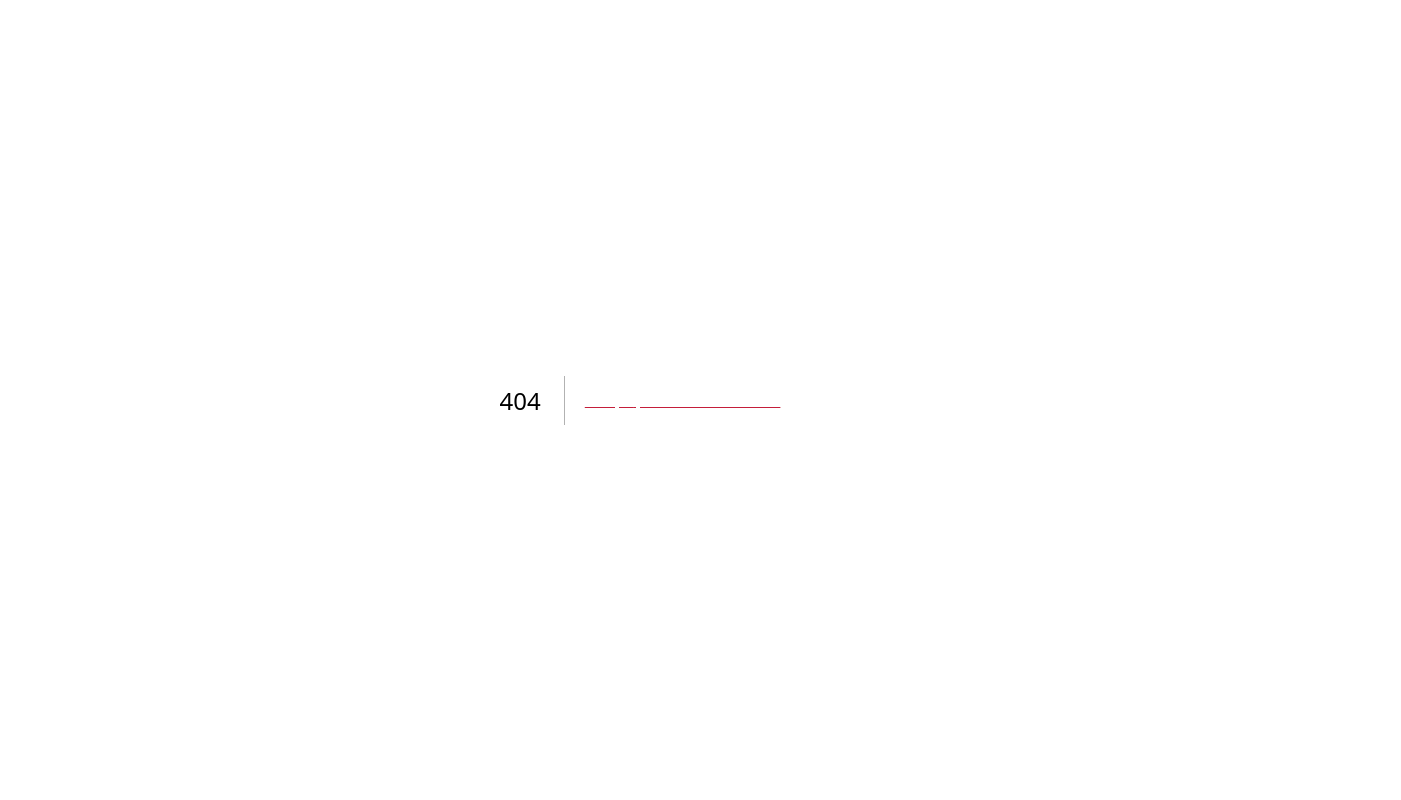
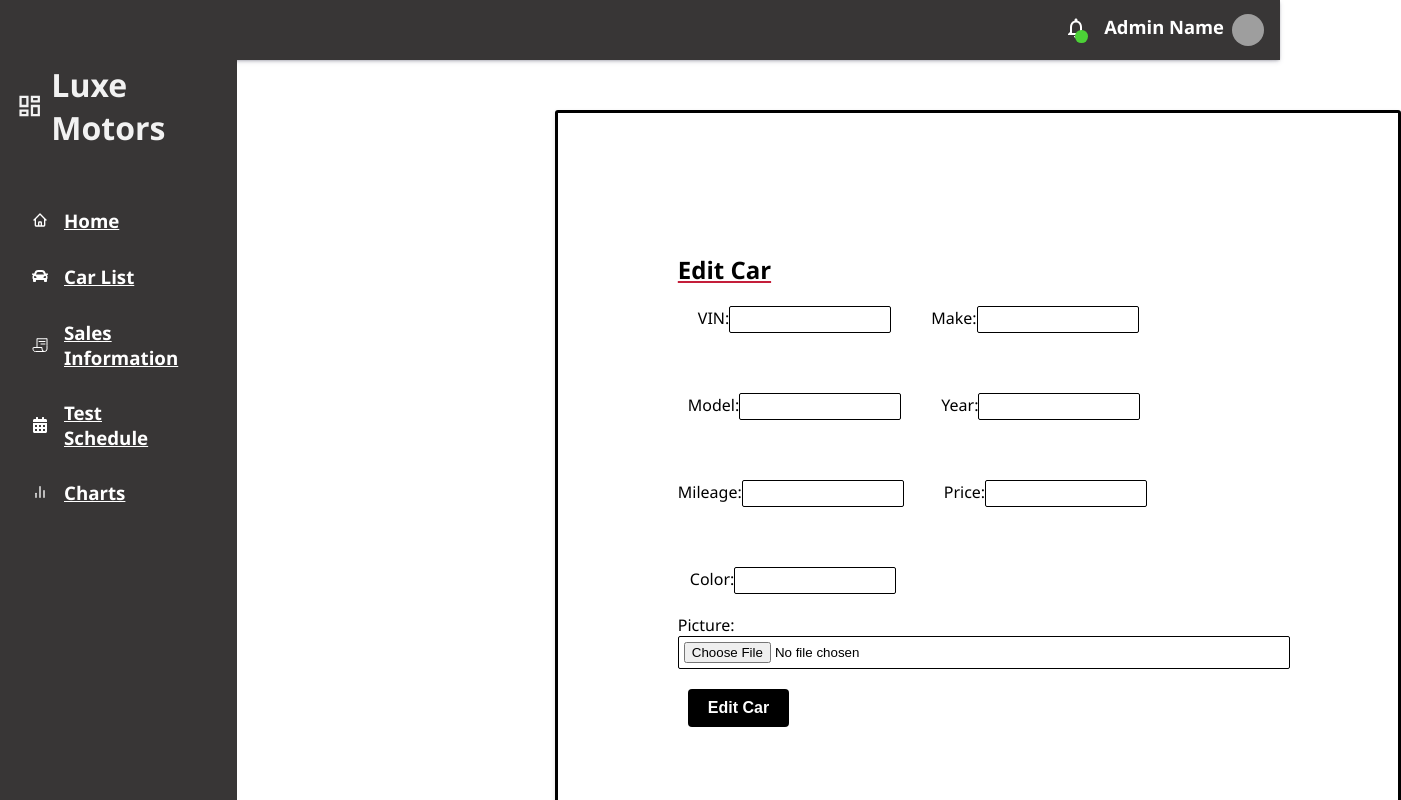
Before and after one commit to bechara-rizk/DealershipTeamOne, a Next.js app: page /dashboard/EditCarForm in a window 1280 px wide. Before the commit this address had no page. Shown: the top 800 px of the page, 1401 px wide, since content can reach past the window. Built offline with nearby package versions, Linux system fonts and the light colour scheme; grey boxes are pictures that could not be loaded.

Commit message:
EditCarForm_Edited

```diff
--- /dev/null
+++ b/src/pages/dashboard/EditCarForm.js
@@ -0,0 +1,116 @@
+import React, { useState } from 'react';
+import DashboardNavbar from '@/components/DashboardNavbar';
+import Sidebar from "@/components/Sidebars";
+
+ const EditCarForm = ({ initialCar }) => {
+    const [vin, setVin] = useState(initialCar ? initialCar.vin : '');
+    const [make, setMake] = useState(initialCar ? initialCar.make : '');
+    const [model, setModel] = useState(initialCar ? initialCar.model : '');
+    const [year, setYear] = useState(initialCar ? initialCar.year : '');
+    const [mileage, setMileage] = useState(initialCar ? initialCar.mileage : '');
+    const [price, setPrice] = useState(initialCar ? initialCar.price : '');
+    const [color, setColor] = useState(initialCar ? initialCar.color : '');
+    const [picture, setPicture] = useState(initialCar ? initialCar.picture : null);
+
+  const handleSubmit = (e) => {
+    e.preventDefault();
+
+  }
+
+  const handlePictureChange = (e) => {
+    setPicture(e.target.files[0]);
+  }
+
+  return (
+    <div className="side-content">
+    <DashboardNavbar/> <Sidebar />
+    <div className="edit_car_form">
+
+    <div className="edit_car">
+    <form className="edit-car-form-container" onSubmit={handleSubmit}>
+    <h2 className='Edit-Car-Heading'>Edit Car</h2>
+    <div className="inputs_margin">
+      <label className="vin">
+        VIN:
+        <input
+          className="input-field"
+          type="text"
+          value={vin}
+          onChange={(e) => setVin(e.target.value)}
+          required />
+      </label>
+      <label className="make">
+        Make:
+        <input
+          className="input-field"
+          type="text"
+          value={make}
+          onChange={(e) => setMake(e.target.value)}
+          required />
+      </label>
+      </div>
+      <div className="inputs_margin">
+      <label className="model">
+        Model:
+        <input
+          className="input-field"
+          type="text"
+          value={model}
+          onChange={(e) => setModel(e.target.value)}
+          required />
+      </label>
+      <label className="year">
+        Year:
+        <input
+          className="input-field"
+          type="text"
+          value={year}
+          onChange={(e) => setYear(e.target.value)}
+          required />
+      </label>
+      </div>
+      <div className="inputs_margin">
+      <label className="mileage">
+        Mileage:
+        <input
+          className="input-field"
+          type="text"          value={mileage}
+          onChange={(e) => setMileage(e.target.value)}
+          required />
+      </label>
+      <label className="price">
+        Price:
+        <input
+          className="input-field"
+          type="text"
+          value={price}
+          onChange={(e) => setPrice(e.target.value)}
+          required />
+      </label>
+      </div>
+      <label className="color">
+        Color:
+        <input
+          className="input-field"
+          type="text"
+          value={color}
+          onChange={(e) => setColor(e.target.value)}
+          required />
+      </label>
+      <label className="picturecaredit">
+        Picture:
+        <input
+          className="input-field"
+          type="file"
+          accept="image/*"
+          onChange={handlePictureChange} />
+      </label>
+      <button className="submit-button" type="submit">
+        Edit Car
+      </button>
+    </form></div></div>
+    </div>
+  );
+}
+
+export default EditCarForm;
--- a/src/styles/EditCarForm.css
+++ b/src/styles/EditCarForm.css
@@ -8,7 +8,68 @@
   flex-direction: column;
   align-items: center;
 }
+.containerCarEdit {
+  display: flex;
+  flex-direction: column;
+  align-items: center;
+  background: #1a1919;
+  padding-top: 60px;
+  margin-block-start: 20px;
+  margin-left :150px;
+}
+.edit_car_form {
+  width: 100%;
+  max-width: 600px;
+  height: 80%;
+  color: aliceblue;
+  background: #ffffff;
+  border-radius: 3px;
+  border: solid #000000;
+  box-shadow: 0 2px 5px rgba(0, 0, 0, 0.1);
+  padding: 120px;
+  margin-left :350px;
+  margin-top: 50px;
+}
 
+.Edit-Car-Heading {
+  font-size: 24px;
+  font-weight: bold;
+  color: #000000;
+  margin-bottom: 20px;
+}
+
+.inputs_margin {
+  margin-bottom: 60px;
+  margin-right: 50px;
+
+}
+.labelcaredit {
+  font-weight: bold;
+  color: #000000;
+
+  margin-left: 100px;
+  margin-bottom: 20px;
+}
+
+.input-field {
+  width: 100%;
+  padding: 5px;
+  border: 1px solid #000000;
+  border-radius: 2px;
+}
+.picturecaredit {
+  display: block;
+  margin-top: 20px;
+  color: #000000;
+}
+
+.picturecaredit input[type="file"] {
+  border-color: #000000;
+}
+
+.picturecaredit .labelcaredit {
+  color: #000000;
+}
 .car-info label {
   font-weight: bold;
   margin-right: 10px;
```
Also changed, not shown: src/components/EditCarForm.js (deleted, +0 -128 lines).
